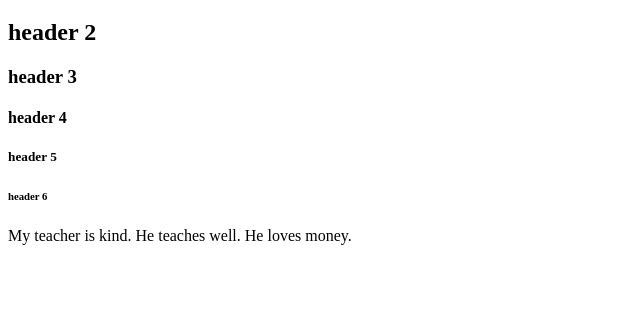
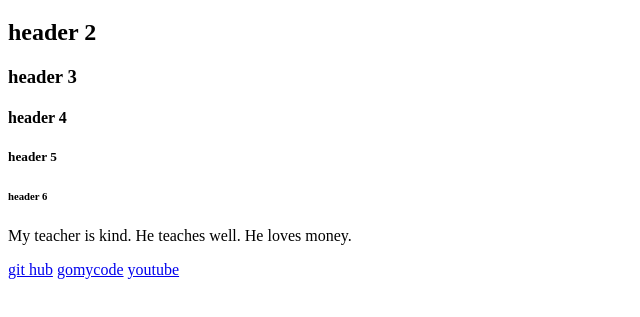
Before and after one commit to Minicoderop/my8thwebsite, a plain HTML site: page index.html in a window 1280 px wide. Shown: the part 61-378 px from the top of the page, without its empty margins (0-640 px from the left). Drawn offline with Linux system fonts and the light colour scheme.

Commit message:
anchor created

```diff
--- a/index.html
+++ b/index.html
@@ -13,7 +13,18 @@
     <h5>header 5</h5>
     <h6>header 6</h6>
 
+
+    <!-- about my teacher -->
     <p>My teacher is kind. He teaches well. He loves money.</p>
+
+
+    <!-- this is an anchor tag -->
+    <a href="https://github.com/Minicoderop">git hub</a>
+    <a href="https://learn.gomycode.co/profile">gomycode</a>
+    <a href="https://www.youtube.com/watch?v=1G1h4TQQOBU">youtube</a>
+
+
+
 
 </body>
 </html>
```
